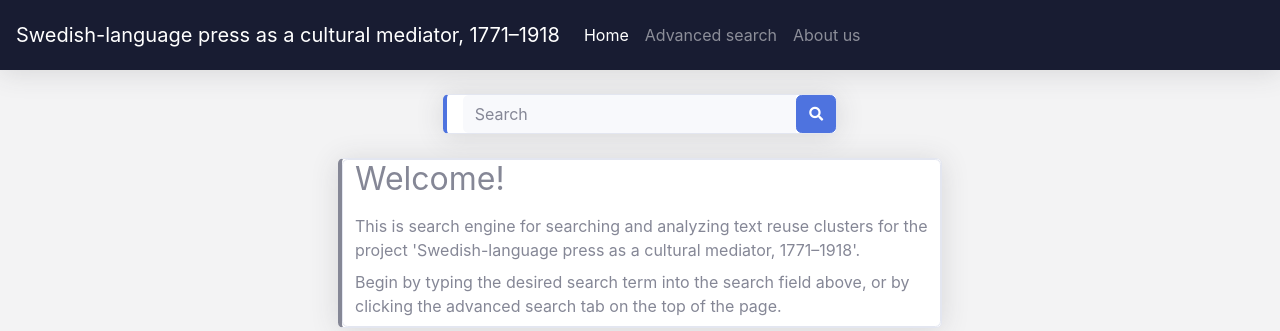
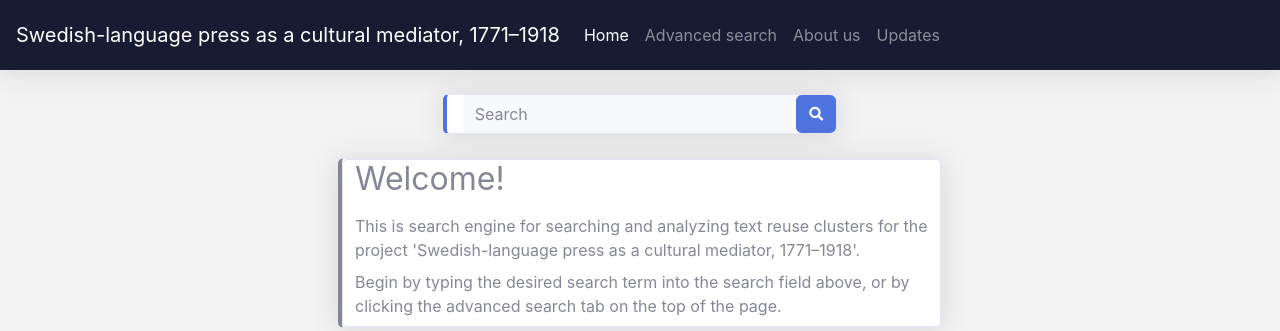
Before and after one commit to avjves/HistSE, a Django app: page / in a window 1280 px wide. Shown: the top 331 px of the page. Run offline with Django 3.2, Linux system fonts and the light colour scheme; some libraries are stand-ins or nearby versions.

Commit message:
Added updates page.

```diff
--- a/frontend/templates/frontend/partials/navbar.html
+++ b/frontend/templates/frontend/partials/navbar.html
@@ -8,6 +8,7 @@
 			<a class="nav-item nav-link {% if current_site == 'index' %} active {% endif %}" href="/">Home <span class="sr-only">(current)</span></a>
 			<a class="nav-item nav-link {% if current_site == 'search' or current_site == 'chart' %} active {% endif %}" href="/hits/search">Advanced search</a>
 			<a class="nav-item nav-link {% if current_site == 'about_us' %} active {% endif %}" href="#/about_us">About us</a>
+			<a class="nav-item nav-link {% if current_site == 'updates' %} active {% endif %}" href="/updates">Updates</a>
 		</div>
 	</div>
 </nav>
--- a/frontend/urls.py
+++ b/frontend/urls.py
@@ -5,6 +5,7 @@ from . import views
 
 urlpatterns = [
         path('', views.index),
+        path('updates', views.updates),
         path('<str:search_type>/search', views.search),
         path('<str:search_type>/charts', views.chart),
         path('<str:search_type>/download', views.download),
--- a/frontend/views.py
+++ b/frontend/views.py
@@ -10,6 +10,9 @@ from data_handler.models import DataHandler, DataExporter, Charter, Mapper
 
 def index(request):
     return render(request, 'frontend/index.html', context={'current_site': 'index'})
+
+def updates(request):
+    return render(request, 'frontend/updates.html', context={'current_site': 'updates'})
 
 def search(request, search_type):
     print("GET params:", request.GET)
```
